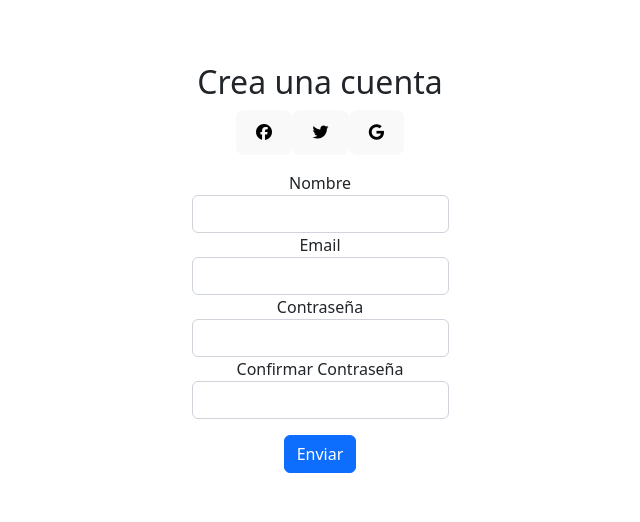
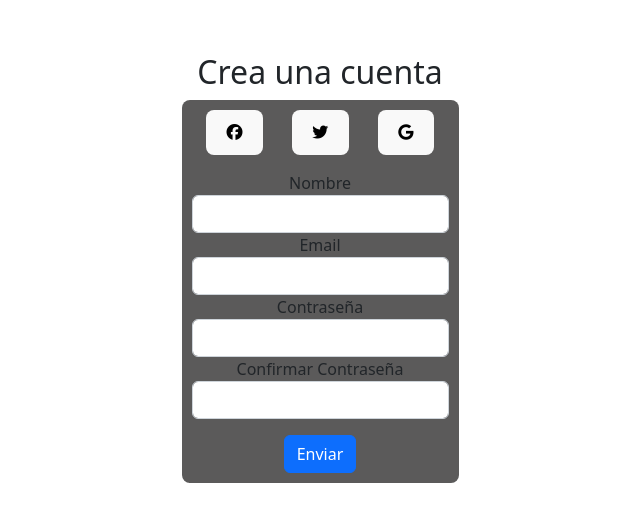
Before and after one commit to tiMeCL/Trabajos-Desafio-Latam, a React (Vite) app in the folder Modulo - React II/React-2/: page / in a window 1280 px wide. Shown: the part 132-654 px from the top of the page, without its empty margins (320-960 px from the left). Built offline with nearby package versions, Linux system fonts and the light colour scheme.

Commit message:
Modificacion de archivo registro.jsx y creacion de Style.css dentro de carpeta components

```diff
--- a/Modulo - React II/React-2/src/components/Registro.jsx
+++ b/Modulo - React II/React-2/src/components/Registro.jsx
@@ -2,7 +2,7 @@ import React, {useState} from 'react'
 import Formulario from './Formulario'
 import SocialButton from './SocialButton'
 import Alert from './Alert'
-
+import  './Style.css'
 
 
 export default function Registro() {
@@ -17,10 +17,12 @@ export default function Registro() {
 
 
     return (
-    <div>
+    <div className='Carta'>
+      <div className='Redes'>
       <SocialButton icon="fab fa-facebook"/>
       <SocialButton icon="fab fa-twitter" />
       <SocialButton icon="fab fa-google" />
+      </div>
       <Formulario handleRegister={handleAlert} />
       {alertMessage && <Alert message={alertMessage} type={alertType} />}
 
--- /dev/null
+++ b/Modulo - React II/React-2/src/components/Style.css
@@ -0,0 +1,11 @@
+.Carta {
+border-radius: 8px ;
+padding: 10px;
+background-color: rgb(91, 90, 90);
+
+}
+
+.Redes {
+    display: flex;
+    justify-content: space-around;
+}
```
